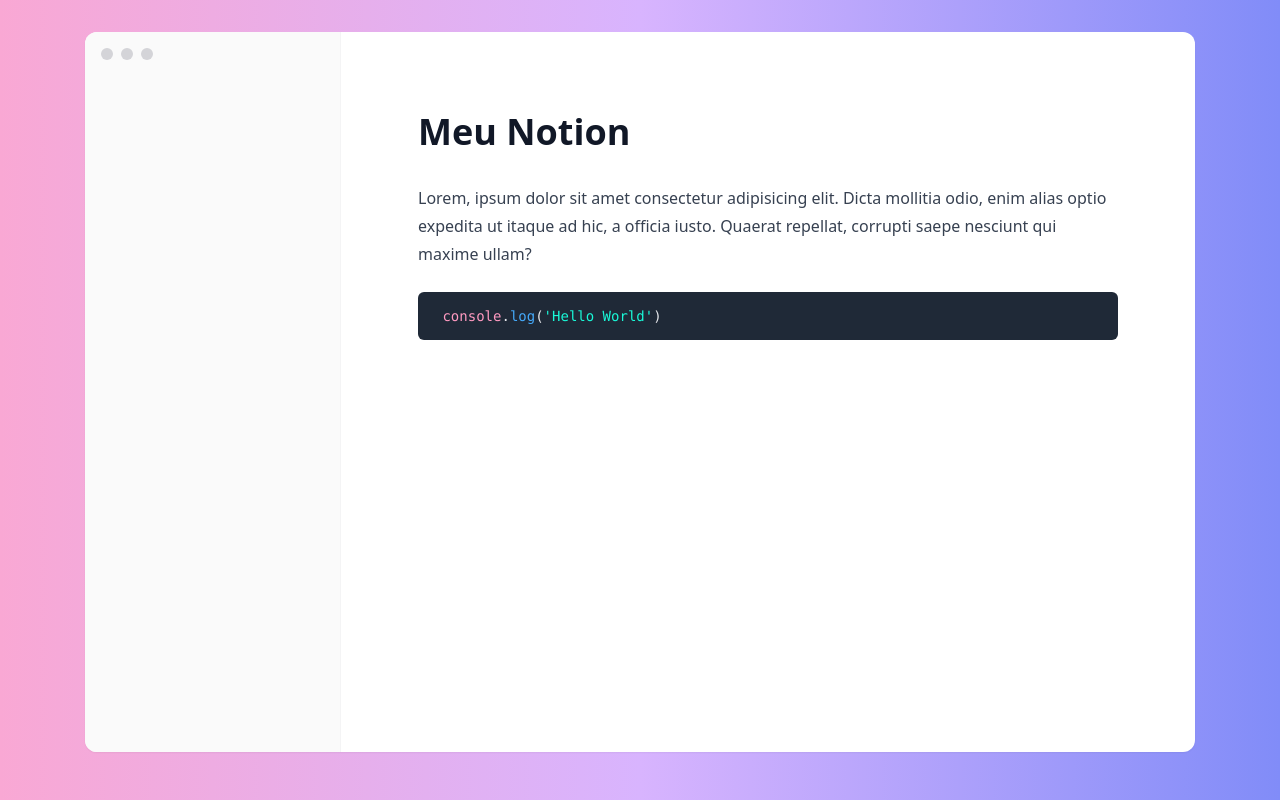
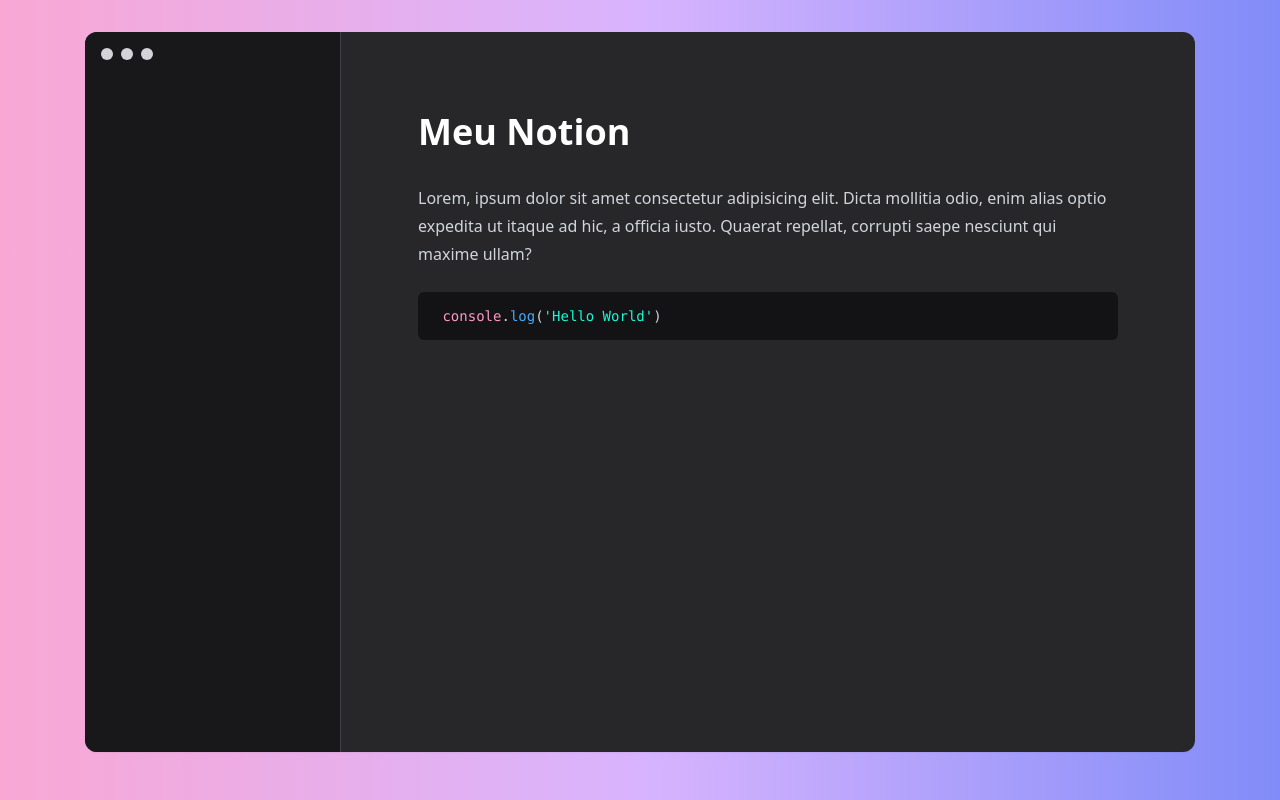
Before and after one commit to Alerrando/Notion-Clone, a React (Vite) app: page / in a window 1280 px wide. Built offline with nearby package versions, Linux system fonts and the light colour scheme.

Commit message:
add BubbleMenu

```diff
--- a/package.json
+++ b/package.json
@@ -28,8 +28,9 @@
     "@typescript-eslint/parser": "^6.3.0",
     "@vitejs/plugin-react": "^4.0.3",
     "autoprefixer": "^10.4.14",
-    "eslint": "^8.46.0",
+    "eslint": "^8.0.0",
     "eslint-config-prettier": "^9.0.0",
+    "eslint-config-react-app": "^7.0.1",
     "eslint-plugin-jsx-a11y": "^6.7.1",
     "eslint-plugin-react": "^7.33.1",
     "eslint-plugin-react-hooks": "^4.6.0",
--- a/src/App.tsx
+++ b/src/App.tsx
@@ -3,10 +3,10 @@ import { Editor } from "./components/Editor";
 export function App() {
 
   return (
-    <div className="min-h-screen p-8 text-zinc-900 bg-gradient-to-r from-pink-300 via-purple-300 to-indigo-400">
-      <div className="bg-white w-[1110px] mx-auto rounded-xl min-h-[720px] shadow-sm border-black/20 overflow-hidden grid grid-cols-[16rem_1fr]">
-        <aside className="bg-zinc-50 border-r border-r-zinc-100 p-4">
-          <div className="flex gap-2 group">
+    <div className="min-h-screen p-8 text-zinc-50 bg-gradient-to-r from-pink-300 via-purple-300 to-indigo-400">
+      <div className="bg-zinc-800 w-[1110px] mx-auto rounded-xl min-h-[720px] shadow-sm border-black/20 overflow-hidden grid grid-cols-[16rem_1fr]">
+        <aside className="bg-zinc-900 border-r border-r-zinc-700 p-4">
+          <div className="w-min flex gap-2 group">
             <button className="w-3 h-3 rounded-full bg-zinc-300  group-hover:bg-red-400"></button>
             <button className="w-3 h-3 rounded-full bg-zinc-300  group-hover:bg-yellow-400"></button>
             <button className="w-3 h-3 rounded-full bg-zinc-300  group-hover:bg-green-400"></button>
--- a/src/components/Editor.tsx
+++ b/src/components/Editor.tsx
@@ -15,7 +15,7 @@ export interface EditorProps {
 
 }
 
-export function Editor(){
+export function Editor() {
     const editor = useEditor({
         extensions: [
             StarterKit,
@@ -31,10 +31,18 @@ export function Editor(){
         }
     })
 
-    return(
-        <EditorContent
-            editor={editor}
-            className="max-w-[700px] mx-auto pt-16 prose"
-        />
+    return (
+        <>
+            <EditorContent
+                editor={editor}
+                className="max-w-[700px] mx-auto pt-16 prose prose-invert"
+            />
+
+            { editor && (
+                <BubbleMenu editor={editor}>
+                    <button>Bold</button>
+                </BubbleMenu>
+            ) }
+        </>
     )
 }
```
Also changed, not shown: .eslintrc.json, 1 other file (tests, documents, lock files or other folders).
